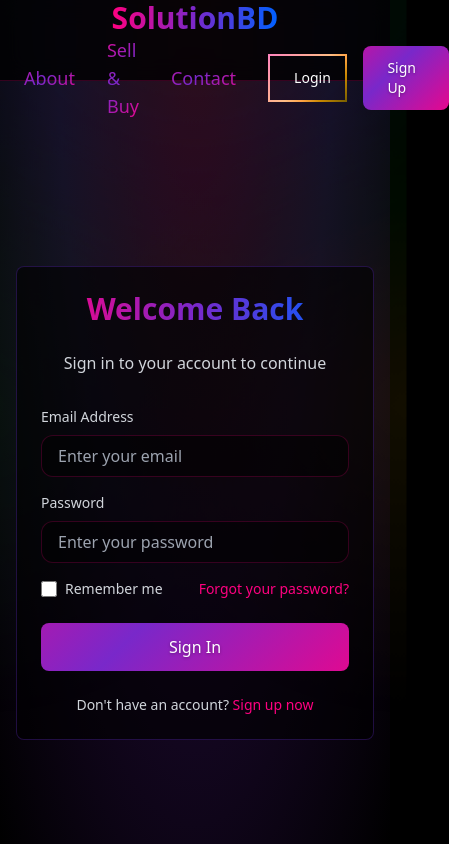
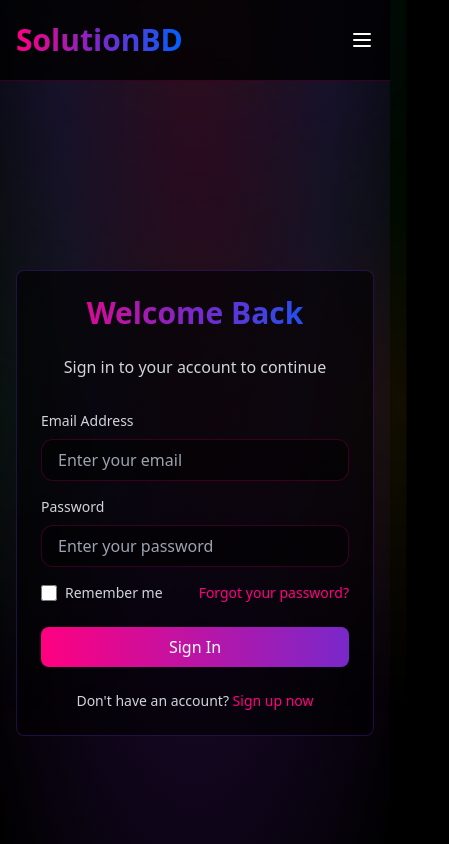
Before and after one commit to ra88ju/my-first-nextjs-projects, a Next.js app: page /login in a window 390 px wide. Shown: the top 844 px of the page, 449 px wide, since content can reach past the window. Built offline with nearby package versions, Linux system fonts and the light colour scheme.

Commit message:
Add responsive mobile navigation with menu toggle

```diff
--- a/app/globals.css
+++ b/app/globals.css
@@ -43,13 +43,14 @@ main {
 
 /* Navigation Link Animation */
 .nav-link {
-  @apply relative text-lg font-medium;
+  @apply relative text-lg font-medium inline-block;
   background: var(--primary-gradient);
   -webkit-background-clip: text;
   background-clip: text;
   color: transparent;
   background-size: 200% 100%;
   animation: gradientMove 8s linear infinite;
+  transition: opacity 0.3s ease;
 }
 
 .nav-link::after {
@@ -143,50 +144,13 @@ main {
 }
 
 .button-primary {
-  @apply button;
-  background: var(--primary-gradient);
-  background-size: 200% 100%;
-  animation: gradientMove 4s linear infinite;
-  color: white;
-  text-shadow: 0 1px 3px rgba(0, 0, 0, 0.3);
-}
-
-.button-primary:hover {
-  transform: translateY(-2px);
-  animation: gradientMove 2s linear infinite, glowPulse 4s infinite;
+  @apply px-6 py-2 rounded-lg bg-gradient-to-r from-[#ff0080] to-[#7928ca] text-white font-medium
+         hover:opacity-90 transition-opacity duration-300 inline-block text-center;
 }
 
 .button-secondary {
-  @apply button;
-  background: transparent;
-  border: 2px solid;
-  border-image: var(--secondary-gradient) 1;
-  color: white;
-  position: relative;
-  z-index: 1;
-  animation: hue-rotate 10s infinite linear;
-}
-
-.button-secondary::before {
-  content: '';
-  position: absolute;
-  top: 0;
-  left: 0;
-  right: 0;
-  bottom: 0;
-  background: var(--secondary-gradient);
-  z-index: -1;
-  opacity: 0;
-  transition: opacity 0.3s ease;
-}
-
-.button-secondary:hover::before {
-  opacity: 0.2;
-}
-
-.button-secondary:hover {
-  transform: translateY(-2px);
-  color: white;
+  @apply px-6 py-2 rounded-lg border border-[#ff0080]/20 text-white font-medium
+         hover:bg-[#ff0080]/10 transition-colors duration-300 inline-block text-center;
 }
 
 .card {
--- a/app/layout.tsx
+++ b/app/layout.tsx
@@ -2,12 +2,19 @@
 
 import './globals.css';
 import Link from 'next/link';
+import { useState } from 'react';
 
 export default function RootLayout({
   children,
 }: {
   children: React.ReactNode;
 }) {
+  const [isMenuOpen, setIsMenuOpen] = useState(false);
+
+  const toggleMenu = () => {
+    setIsMenuOpen(!isMenuOpen);
+  };
+
   return (
     <html lang="en">
       <head>
@@ -18,14 +25,39 @@ export default function RootLayout({
         <div className="fixed inset-0 bg-[radial-gradient(ellipse_at_top,_var(--tw-gradient-stops))] from-[#ff0080]/20 via-[#7928ca]/20 to-black -z-10"></div>
         <nav className="sticky top-0 z-50 bg-black/80 backdrop-blur-md border-b border-[#ff0080]/20">
           <div className="max-w-6xl mx-auto px-4">
-            <div className="flex flex-col md:flex-row justify-between items-center h-20">
+            <div className="flex justify-between items-center h-20">
               <Link href="/" className="text-3xl font-bold relative group">
                 <span className="bg-gradient-to-r from-[#ff0080] via-[#7928ca] to-[#0061ff] bg-clip-text text-transparent">
                   SolutionBD
                 </span>
                 <span className="absolute -inset-1 rounded-lg bg-gradient-to-r from-[#ff0080]/20 via-[#7928ca]/20 to-[#0061ff]/20 opacity-0 group-hover:opacity-100 transition-all duration-300 blur-xl"></span>
               </Link>
-              <div className="flex items-center space-x-8">
+
+              {/* Mobile menu button */}
+              <button
+                onClick={toggleMenu}
+                className="lg:hidden text-white focus:outline-none"
+                aria-label="Toggle menu"
+              >
+                <svg
+                  className="w-6 h-6"
+                  fill="none"
+                  strokeLinecap="round"
+                  strokeLinejoin="round"
+                  strokeWidth="2"
+                  viewBox="0 0 24 24"
+                  stroke="currentColor"
+                >
+                  {isMenuOpen ? (
+                    <path d="M6 18L18 6M6 6l12 12" />
+                  ) : (
+                    <path d="M4 6h16M4 12h16M4 18h16" />
+                  )}
+                </svg>
+              </button>
+
+              {/* Desktop Navigation */}
+              <div className="hidden lg:flex lg:items-center lg:space-x-8">
                 <Link href="/" className="nav-link">
                   Home
                 </Link>
@@ -48,6 +80,62 @@ export default function RootLayout({
                 </div>
               </div>
             </div>
+
+            {/* Mobile Navigation */}
+            <div
+              className={`lg:hidden ${
+                isMenuOpen
+                  ? 'max-h-screen opacity-100 visible'
+                  : 'max-h-0 opacity-0 invisible'
+              } transition-all duration-300 ease-in-out overflow-hidden`}
+            >
+              <div className="flex flex-col space-y-4 py-4">
+                <Link
+                  href="/"
+                  className="nav-link block text-center"
+                  onClick={() => setIsMenuOpen(false)}
+                >
+                  Home
+                </Link>
+                <Link
+                  href="/about"
+                  className="nav-link block text-center"
+                  onClick={() => setIsMenuOpen(false)}
+                >
+                  About
+                </Link>
+                <Link
+                  href="/sell-buy"
+                  className="nav-link block text-center"
+                  onClick={() => setIsMenuOpen(false)}
+                >
+                  Sell & Buy
+                </Link>
+                <Link
+                  href="/contact"
+                  className="nav-link block text-center"
+                  onClick={() => setIsMenuOpen(false)}
+                >
+                  Contact
+                </Link>
+                <div className="flex flex-col space-y-2 pt-4">
+                  <Link
+                    href="/login"
+                    className="button-secondary text-sm w-full text-center"
+                    onClick={() => setIsMenuOpen(false)}
+                  >
+                    Login
+                  </Link>
+                  <Link
+                    href="/signup"
+                    className="button-primary text-sm w-full text-center"
+                    onClick={() => setIsMenuOpen(false)}
+                  >
+                    Sign Up
+                  </Link>
+                </div>
+              </div>
+            </div>
           </div>
         </nav>
         <main>{children}</main>
```
